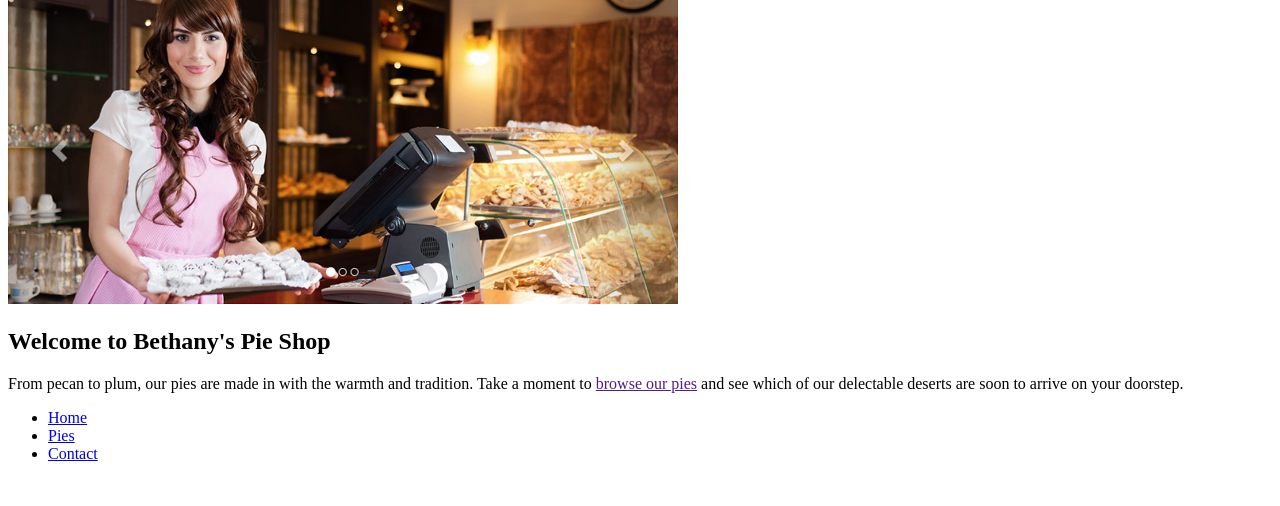
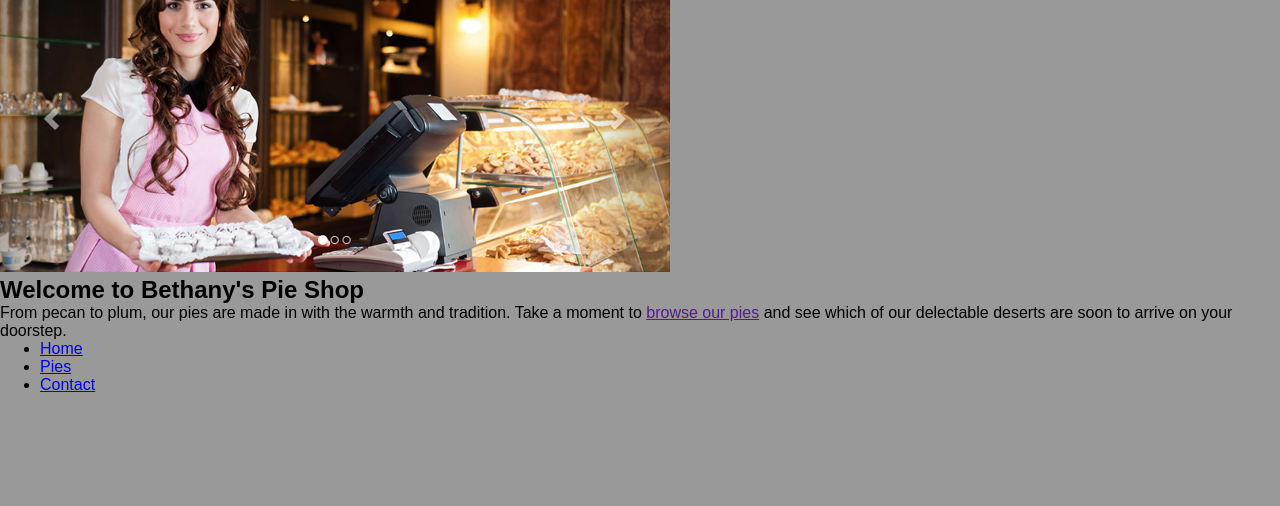
Before and after one commit to konrad-iwan/html-css-javascript-my-changes, a plain HTML site: page index.html in a window 1280 px wide. Shown: the part 294-800 px from the top of the page. Drawn offline with Linux system fonts and the light colour scheme.

Commit message:
module_6_5_general_and_body_rules

```diff
--- a/index.html
+++ b/index.html
@@ -4,6 +4,7 @@
     <meta charset="UTF-8">
     <meta http-equiv="X-UA-Compatible" content="IE=edge">
     <meta name="viewport" content="width=device-width, initial-scale=1.0">
+    <link rel="stylesheet" href="site.css" type="text/css" />
     <title>Document</title>
 </head>
 <body>
--- a/site.css
+++ b/site.css
@@ -0,0 +1,13 @@
+* {
+    margin: 0;
+}
+
+html,
+body{
+    height: 100%;
+}
+
+body {
+    font-family: Arial, Helvetica, sans-serif;
+    background-color: #999;
+}
```
